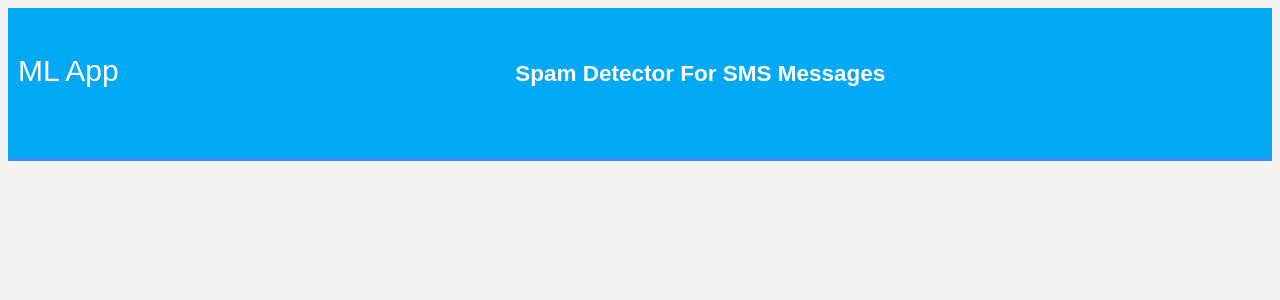
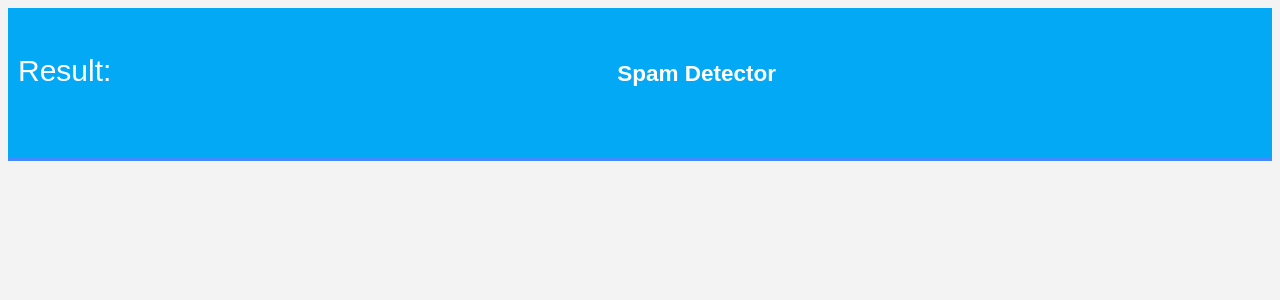
Before and after one commit to Andybrizt/SMSde, a Flask app: template templates/result.html in a window 1280 px wide. Shown: the top 300 px of the page. Run offline with Flask 2, Linux system fonts and the light colour scheme; the template is opened without the code that fills it, so the values that code supplies are empty; parts of the project's set-up code (start-up, migrations or seed data) failed here and were passed over.

Commit message:
3.4.1 deploy

```diff
--- a/templates/result.html
+++ b/templates/result.html
@@ -9,9 +9,9 @@
 	<header>
 		<div class="container">
 		<div id="brandname">
-			ML App
+			Result:
 		</div>
-		<h2>Spam Detector For SMS Messages</h2>
+		<h2>Spam Detector</h2>
 
 	</div>
 	</header>
```
